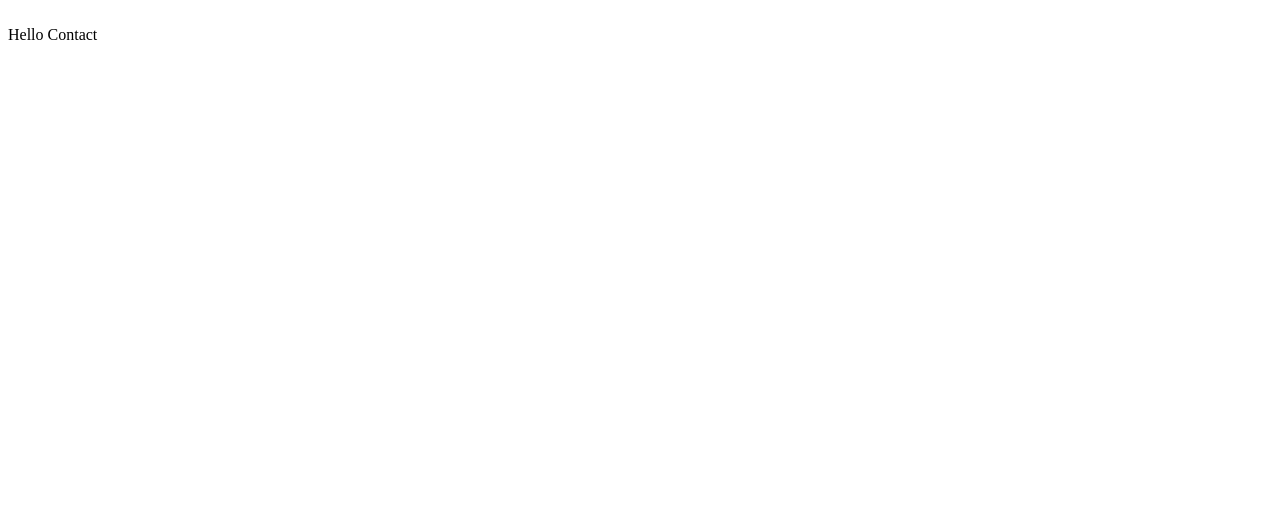
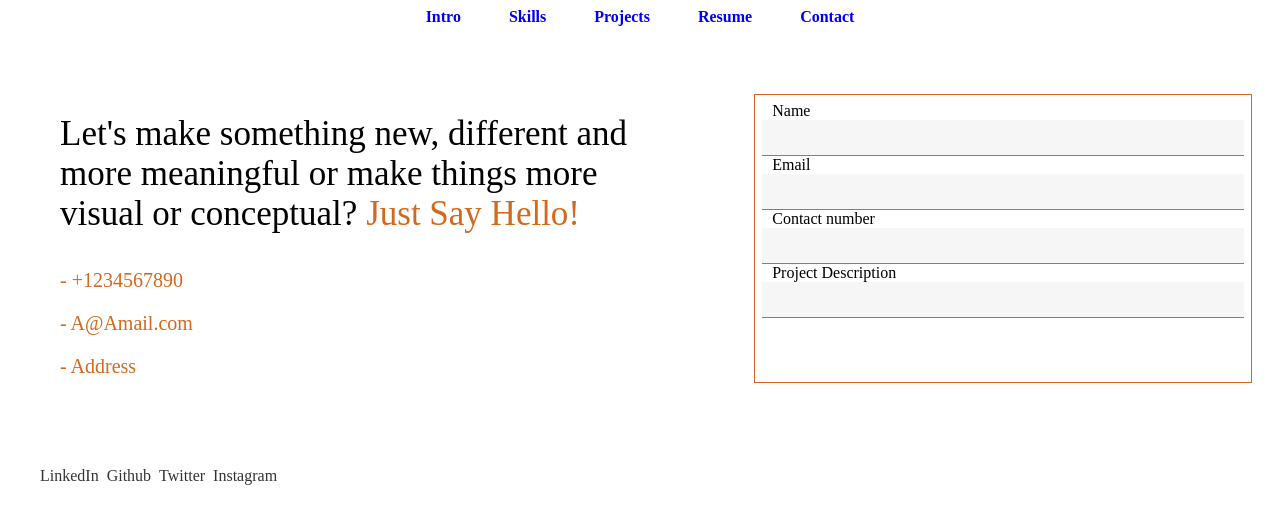
Before and after one commit to Siddhu545/Portfolio-v2, a React (Create React App) app: page /Contact in a window 1280 px wide. Shown: the top 524 px of the page. Built offline with nearby package versions, Linux system fonts and the light colour scheme.

Commit message:
css changes and contact page

```diff
--- a/package.json
+++ b/package.json
@@ -9,9 +9,11 @@
     "@testing-library/jest-dom": "^5.17.0",
     "@testing-library/react": "^13.4.0",
     "@testing-library/user-event": "^13.5.0",
+    "axios": "^1.6.2",
     "css-loader": "^6.8.1",
     "react": "^18.2.0",
     "react-dom": "^18.2.0",
+    "react-notifications": "^1.7.4",
     "react-router": "^6.20.0",
     "react-router-dom": "^6.20.0",
     "react-scripts": "5.0.1",
--- /dev/null
+++ b/src/Contact/contact.css
@@ -0,0 +1,92 @@
+.contact {
+  display: flex;
+  flex-direction: column; /* Change to column on small screens */
+  align-items: center;
+  justify-content: center;
+
+  .left-partition {
+    margin: 2rem; /* Combine margin properties */
+    width: 100%; /* Take full width on small screens */
+    padding: 1.25rem;
+
+    .message-one {
+      font-size: 35px;
+
+      .message-two {
+        color: chocolate;
+      }
+    }
+
+    .details {
+      font-size: 20px;
+      color: chocolate;
+    }
+  }
+
+  .right-partition {
+    margin: 3rem 0; /* Combine margin properties */
+    width: 100%; /* Take full width on small screens */
+    padding: 1.25rem;
+
+    .inputbox {
+      border: 1px solid chocolate;
+      padding: 0.438rem;
+
+      input {
+        width: 100%; /* Take full width of the container */
+        padding: 0.625rem;
+        box-sizing: border-box;
+        background-color: #00000009;
+        outline: none;
+        border: none;
+        border-bottom: 1px solid chocolate;
+      }
+
+      label {
+        margin-bottom: 0.313rem;
+        padding: 0.625rem;
+      }
+
+      .hire-me-button {
+        margin: 0.625rem 0; /* Add margin-bottom */
+        width: 100%; /* Take full width of the container */
+        box-sizing: border-box;
+        appearance: none;
+        background-color: transparent;
+        border: 1px solid #ffffff;
+        border-radius: 0.2em;
+        color: #ffffff;
+        cursor: pointer;
+        font-size: 0.8rem;
+        padding: 0.8em;
+        text-decoration: none;
+        text-align: center;
+        text-transform: uppercase;
+        font-family: "Montserrat", sans-serif;
+        font-weight: 500;
+        transition: box-shadow 300ms ease-in-out, color 300ms ease-in-out;
+
+        &:hover {
+          background-color: chocolate;
+          color: #000000;
+          box-shadow: 0 0 40px 40px chocolate inset;
+        }
+      }
+    }
+  }
+}
+
+/* Media query for small screens */
+@media (min-width: 768px) {
+  .contact {
+    flex-direction: row;
+
+    .left-partition {
+      width: 50%;
+    }
+
+    .right-partition {
+      width: 40%;
+    }
+  }
+}
--- a/src/Contact/contact.tsx
+++ b/src/Contact/contact.tsx
@@ -1,12 +1,107 @@
-import React from "react";
+import React, { useState } from "react";
 import Header from "../Header/header.tsx";
+import Footer from "../Footer/footer.tsx";
+import "./contact.css";
 
 function Contact() {
+  const [formData, setFormData] = useState({
+    name: "",
+    emailId: "",
+    contactNumber: "",
+    projectDescription: "",
+  });
+
+  const handleChange = (e) => {
+    const { name, value } = e.target;
+    setFormData({
+      ...formData,
+      [name]: value,
+    });
+  };
+
+  const handleSubmit = async (e) => {
+    e.preventDefault();
+
+    try {
+      const response = await fetch("http://localhost:5000/api/hire", {
+        method: "POST",
+        headers: {
+          "Content-Type": "application/json",
+        },
+        body: JSON.stringify(formData),
+      });
+
+      if (response.ok) {
+        console.log("API call successful");
+        // You can add further actions here if needed
+      } else {
+        console.error("API call failed");
+      }
+    } catch (error) {
+      console.error("Error during API call:", error);
+    }
+  };
+
   return (
-    <div className="C">
-      <Header />
-      Hello Contact
-    </div>
+      <><Header /><div className="contact">
+      <div className="left-partition">
+        <div>
+          <p className="message-one">
+            Let's make something new, different and more meaningful or make
+            things more visual or conceptual?{" "}
+            <span className="message-two">Just Say Hello!</span>
+          </p>
+          <p className="details">- +1234567890</p>
+          <p className="details">- A@Amail.com</p>
+          <p className="details">- Address</p>
+        </div>
+      </div>
+      <div className="right-partition">
+        <form className="inputbox" onSubmit={handleSubmit}>
+          <div>
+            <label>Name</label>
+            <input
+              type="text"
+              name="name"
+              value={formData.name}
+              onChange={handleChange}
+              required />
+          </div>
+          <div>
+            <label>Email</label>
+            <input
+              type="email"
+              name="emailId"
+              value={formData.emailId}
+              onChange={handleChange}
+              required />
+          </div>
+          <div>
+            <label>Contact number</label>
+            <input
+              type="tel"
+              name="contactNumber"
+              value={formData.contactNumber}
+              onChange={handleChange}
+              required />
+          </div>
+          <div>
+            <label>Project Description</label>
+            <input
+              type="text"
+              name="projectDescription"
+              value={formData.projectDescription}
+              onChange={handleChange}
+              required />
+          </div>
+          <div>
+            <button type="submit" className="hire-me-button">
+              Hire Me
+            </button>
+          </div>
+        </form>
+      </div>
+    </div><Footer /></>
   );
 }
 
--- a/src/Footer/footer.css
+++ b/src/Footer/footer.css
@@ -1,24 +1,22 @@
-/* footer.scss */
-
 .footer-menu {
-  position: fixed;
-  bottom: 0.1rem; /* Adjust the distance from the bottom in rem units */
-  left: 1rem; /* Adjust the distance from the right in rem units */
   display: flex;
   flex-direction: row;
   align-items: flex-start;
   list-style: none;
   padding: 1rem;
+  margin-left: 1rem; /* Adjust the distance from the left in rem units */
+}
 
-  li {
+.footer-menu li {
   margin-bottom: 0.5rem; /* Adjust the spacing between items in rem units */
   color: #333; /* Text color */
   font-size: 1rem; /* Adjust font size in rem units */
   cursor: pointer;
-    margin: 0.5rem;
+  margin-right: 0.5rem; /* Adjust the spacing between items in rem units */
+  transition: color 0.3s ease, text-decoration 0.3s ease;
 
   &:hover {
     text-decoration: underline;
+    color: chocolate;
   }
 }
-}
--- a/src/Header/header.css
+++ b/src/Header/header.css
@@ -19,7 +19,6 @@
 
   a {
     text-decoration: none;
-    color: white;
     font-weight: bold;
     font-size: 1rem; /* Adjust font size using rem units */
     position: relative;
@@ -27,7 +26,6 @@
 
   /* Style for the active link */
   a.active {
-    color: #ffcc00; /* Color for the active link */
-    border-bottom: 0.2rem solid #ffcc00; /* Underline effect for the active link using rem units */
+    color: chocolate; /* Color for the active link */
   }
 }
--- a/src/Header/header.tsx
+++ b/src/Header/header.tsx
@@ -37,17 +37,17 @@ function Header() {
               to="/resume"
               className={location.pathname === "/resume" ? "active" : ""}
             >
-             Resume
+              Resume
             </Link>
           </li>
-          <li>
+          {/* <li>
             <Link
               to="/blog"
               className={location.pathname === "/blog" ? "active" : ""}
             >
               Blog
             </Link>
-          </li>
+          </li> */}
           <li>
             <Link
               to="/contact"
--- a/src/Intro/Intro.tsx
+++ b/src/Intro/Intro.tsx
@@ -2,11 +2,36 @@ import React from "react";
 import "./intro.css";
 import Header from "../Header/header.tsx";
 import Footer from "../Footer/footer.tsx";
+import axios from "axios";
 
 function Intro() {
+  const resumeUrl = "http://localhost:5000/download";
+
+  const handleDownloadResume = () => {
+    axios({
+      method: "get",
+      url: resumeUrl,
+      responseType: "arraybuffer",
+    })
+      .then((response) => {
+        const blob = new Blob([response.data], { type: "application/pdf" });
+
+        const link = document.createElement("a");
+        link.href = window.URL.createObjectURL(blob);
+        link.download = "resume.pdf";
+        document.body.appendChild(link);
+        link.click();
+        document.body.removeChild(link);
+      })
+      .catch((error) => {
+        console.error("Error downloading resume:", error);
+      });
+  };
+
   return (
+    <>
+      <Header />
       <div className="intro">
-      <Header />
         <div className="left-partition">
           <div className="introduction">
             <div className="hello-text">
@@ -23,15 +48,16 @@ function Intro() {
               </span>
             </div>
             <div className="cv-button">
-          <p>Downlod Resume</p>
+              <p onClick={handleDownloadResume}>Downlod Resume</p>
             </div>
           </div>
         </div>
         <div className="image">
           <img src="pictures/Picture.png" />
         </div>
+      </div>
       <Footer />
-    </div>
+    </>
   );
 }
 
--- a/src/Projects/projects.css
+++ b/src/Projects/projects.css
@@ -10,7 +10,7 @@
 
 .project-cards {
   display: grid;
-  grid-template-columns:auto auto auto;
+  grid-template-columns: auto auto auto;
   gap: 20px;
   justify-content: center;
 }
@@ -22,8 +22,11 @@
   padding: 10px;
   margin: 10px;
   transition: border-bottom 0.3s ease-in-out;
+  transform-style: preserve-3d;
+  perspective: 1000px;
 }
 
 .project-card:hover {
-  border-bottom: 3px solid yellow;
+  border-bottom: 3px solid chocolate;
+  transform: rotateY(360deg);
 }
--- a/src/Skills/skills.css
+++ b/src/Skills/skills.css
@@ -37,11 +37,11 @@
         transition: box-shadow 300ms ease-in-out, color 300ms ease-in-out;
 
         &:hover {
-          background-color: rgb(241, 170, 76);
+          background-color: chocolate;
           color: #000000;
         }
         &:hover {
-          box-shadow: 0 0 40px 40px rgb(241, 170, 76) inset;
+          box-shadow: 0 0 40px 40px chocolate inset;
         }
       }
     }
@@ -52,7 +52,7 @@
     align-items: center;
     text-align: center;
     .skill-text {
-      color: rgb(241, 170, 76);
+      color:chocolate;
     }
   }
 
@@ -65,7 +65,7 @@
   .skill-pair {
     display: flex;
     margin-bottom: 0.3rem;
-    color: rgb(241, 170, 76);
+    color: chocolate;
   }
 
   progress {
--- a/src/Skills/skills.tsx
+++ b/src/Skills/skills.tsx
@@ -6,8 +6,9 @@ import { Link } from "react-router-dom";
 
 function Skills() {
   return (
+    <>
+      <Header />
       <div className="skills">
-      <Header />
         <div className="content">
           <div className="left-section">
             <div className="profile-picture">
@@ -20,10 +21,11 @@ function Skills() {
               <h2 className="about-me-text">About Me</h2>
               <p>
                 making it look like readable English. Many desktop publishing
-              packages and web page editors now use Lorem Ipsum as their default
-              model text, and a search for 'lorem ipsum' will uncover many web
-              sites still in their infancy. Various versions have evolved over
-              the years, sometimes by accident, sometimes on purpose
+                packages and web page editors now use Lorem Ipsum as their
+                default model text, and a search for 'lorem ipsum' will uncover
+                many web sites still in their infancy. Various versions have
+                evolved over the years, sometimes by accident, sometimes on
+                purpose
               </p>
               <div className="contact-section">
                 <div className="sign">
@@ -67,9 +69,9 @@ function Skills() {
             </div>
           </div>
         </div>
-
+      </div>
       <Footer />
-    </div>
+    </>
   );
 }
 
```
Also changed, not shown: src/Intro/intro.css (+11 -15 lines), 1 other file (tests, documents, lock files or other folders). Lines whose indentation alone changed are shown as unchanged.
